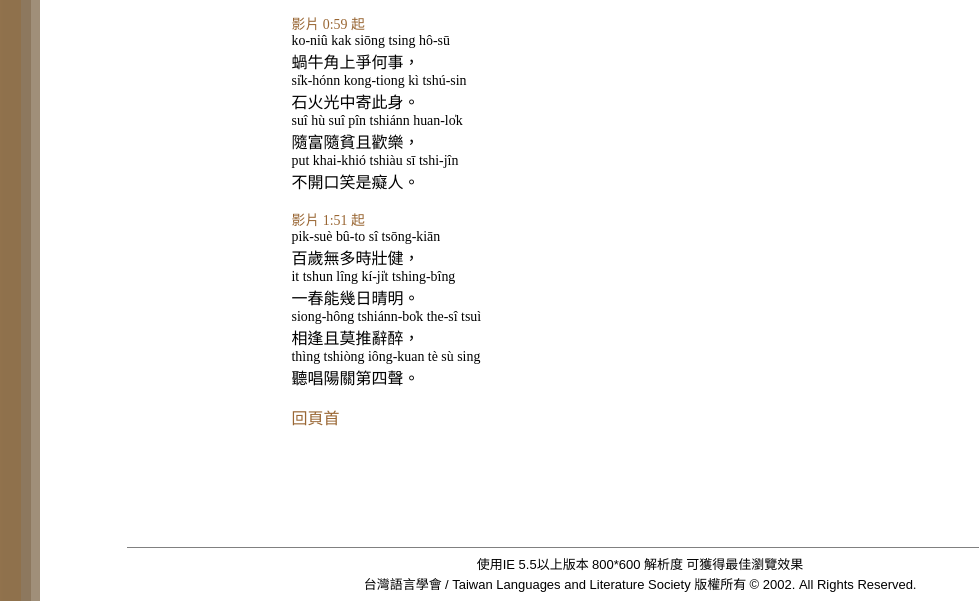
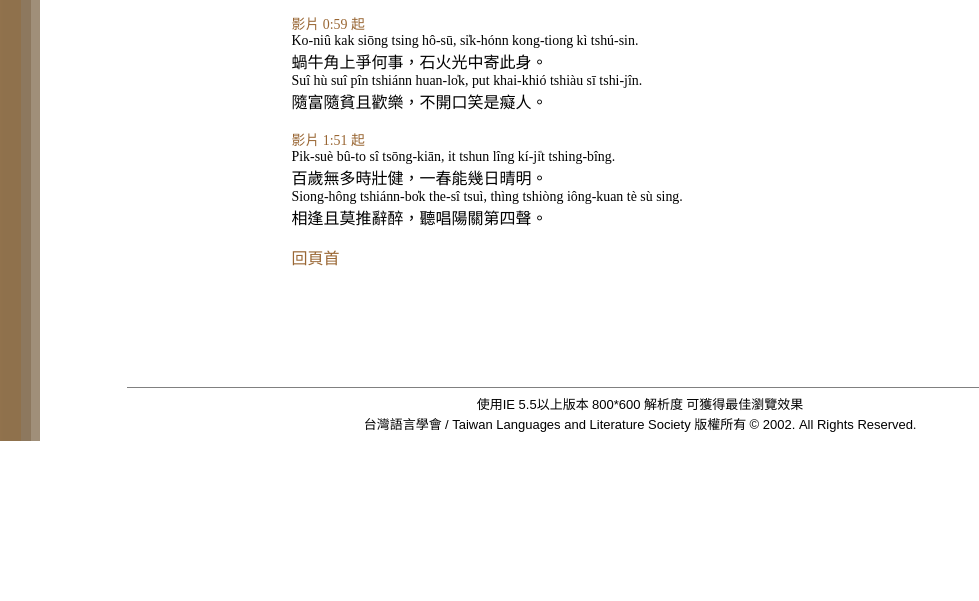
Before and after one commit to ang-uijin/gimsi, a plain HTML site: page 06.html in a window 1280 px wide. Shown: the part 1539-2140 px from the top of the page, without its empty margins (0-979 px from the left). After the commit the page ends 1980 px from the top, so only its background shows below. Drawn offline with Linux system fonts and the light colour scheme.

Commit message:
對酒: two lines per row like 定風波, Tâi-lô with sentence capitals and punctuation

```diff
--- a/06.html
+++ b/06.html
@@ -163,23 +163,15 @@ function MM_openBrWindow(theURL,winName,features) { //v2.0
                           <font size="2">2026 年 9 月 13 日治言齋學堂課後（影片裡另有課後的印章交流）</font></p>
                         <p class="zz-yt"><iframe src="https://www.youtube-nocookie.com/embed/Hfp31vs_1Nw?start=59" title="治言齋學堂 02回 課後印章交流、洪先生吟白居易《對酒》二首" loading="lazy" referrerpolicy="strict-origin-when-cross-origin" allow="encrypted-media; picture-in-picture" allowfullscreen></iframe></p>
                         <p><font size="2"><a href="https://www.youtube.com/watch?v=Hfp31vs_1Nw&amp;t=59s" target="_blank" rel="noopener">影片 0:59 起</a></font><br>
-                          <font size="2">ko-niû kak siōng tsing hô-sū</font><br>
-                          蝸牛角上爭何事，<br>
-                          <font size="2">si̍k-hónn kong-tiong kì tshú-sin</font><br>
-                          石火光中寄此身。<br>
-                          <font size="2">suî hù suî pîn tshiánn huan-lo̍k</font><br>
-                          隨富隨貧且歡樂，<br>
-                          <font size="2">put khai-khió tshiàu sī tshi-jîn</font><br>
-                          不開口笑是癡人。</p>
+                          <font size="2">Ko-niû kak siōng tsing hô-sū, si̍k-hónn kong-tiong kì tshú-sin.</font><br>
+                          蝸牛角上爭何事，石火光中寄此身。<br>
+                          <font size="2">Suî hù suî pîn tshiánn huan-lo̍k, put khai-khió tshiàu sī tshi-jîn.</font><br>
+                          隨富隨貧且歡樂，不開口笑是癡人。</p>
                         <p><font size="2"><a href="https://www.youtube.com/watch?v=Hfp31vs_1Nw&amp;t=111s" target="_blank" rel="noopener">影片 1:51 起</a></font><br>
-                          <font size="2">pik-suè bû-to sî tsōng-kiān</font><br>
-                          百歲無多時壯健，<br>
-                          <font size="2">it tshun lîng kí-ji̍t tshing-bîng</font><br>
-                          一春能幾日晴明。<br>
-                          <font size="2">siong-hông tshiánn-bo̍k the-sî tsuì</font><br>
-                          相逢且莫推辭醉，<br>
-                          <font size="2">thìng tshiòng iông-kuan tè sù sing</font><br>
-                          聽唱陽關第四聲。</p>
+                          <font size="2">Pik-suè bû-to sî tsōng-kiān, it tshun lîng kí-ji̍t tshing-bîng.</font><br>
+                          百歲無多時壯健，一春能幾日晴明。<br>
+                          <font size="2">Siong-hông tshiánn-bo̍k the-sî tsuì, thìng tshiòng iông-kuan tè sù sing.</font><br>
+                          相逢且莫推辭醉，聽唱陽關第四聲。</p>
                         <p><a href="#top">回頁首</a></p>
                       </td>
                     </tr>
```
